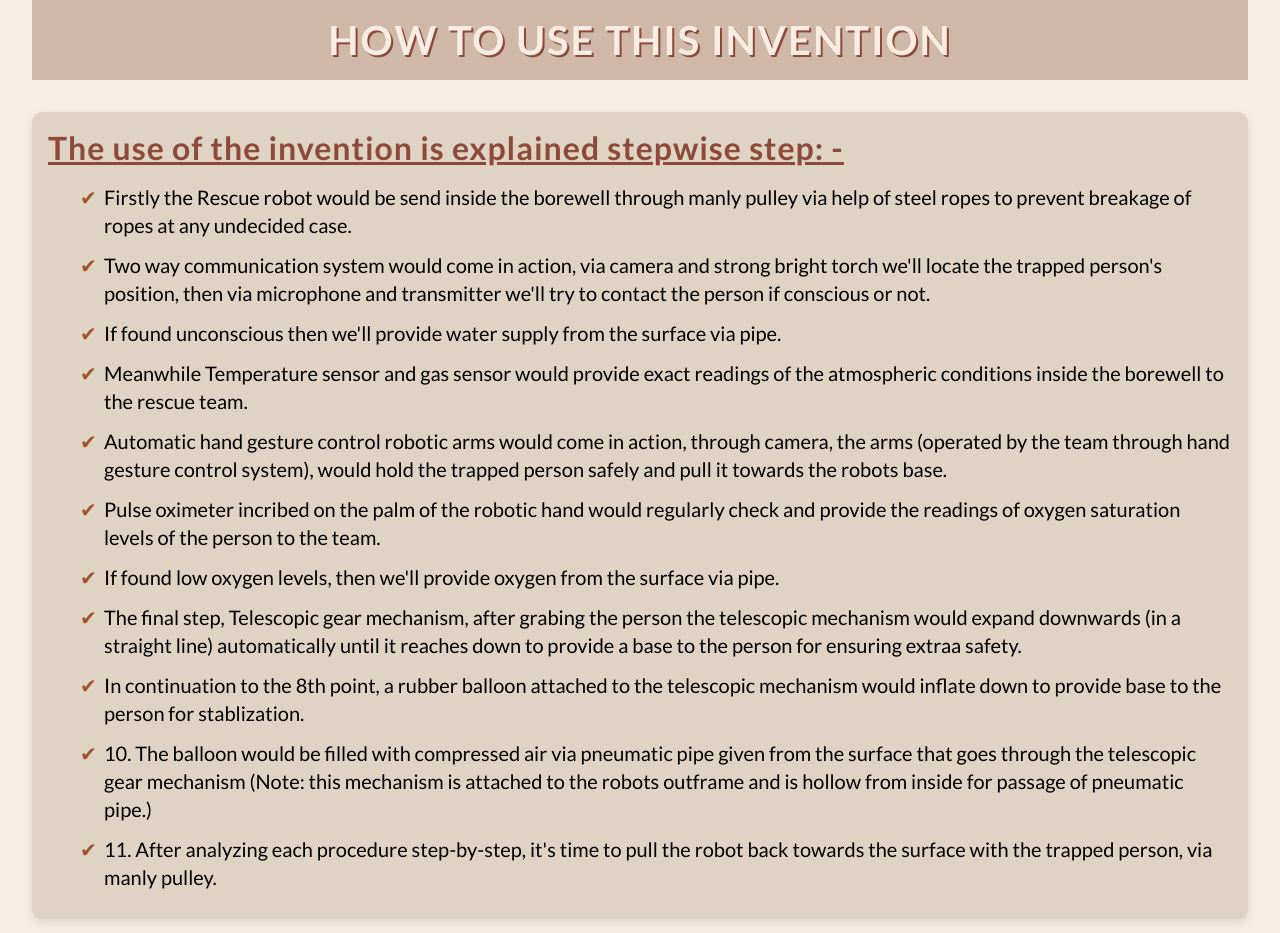
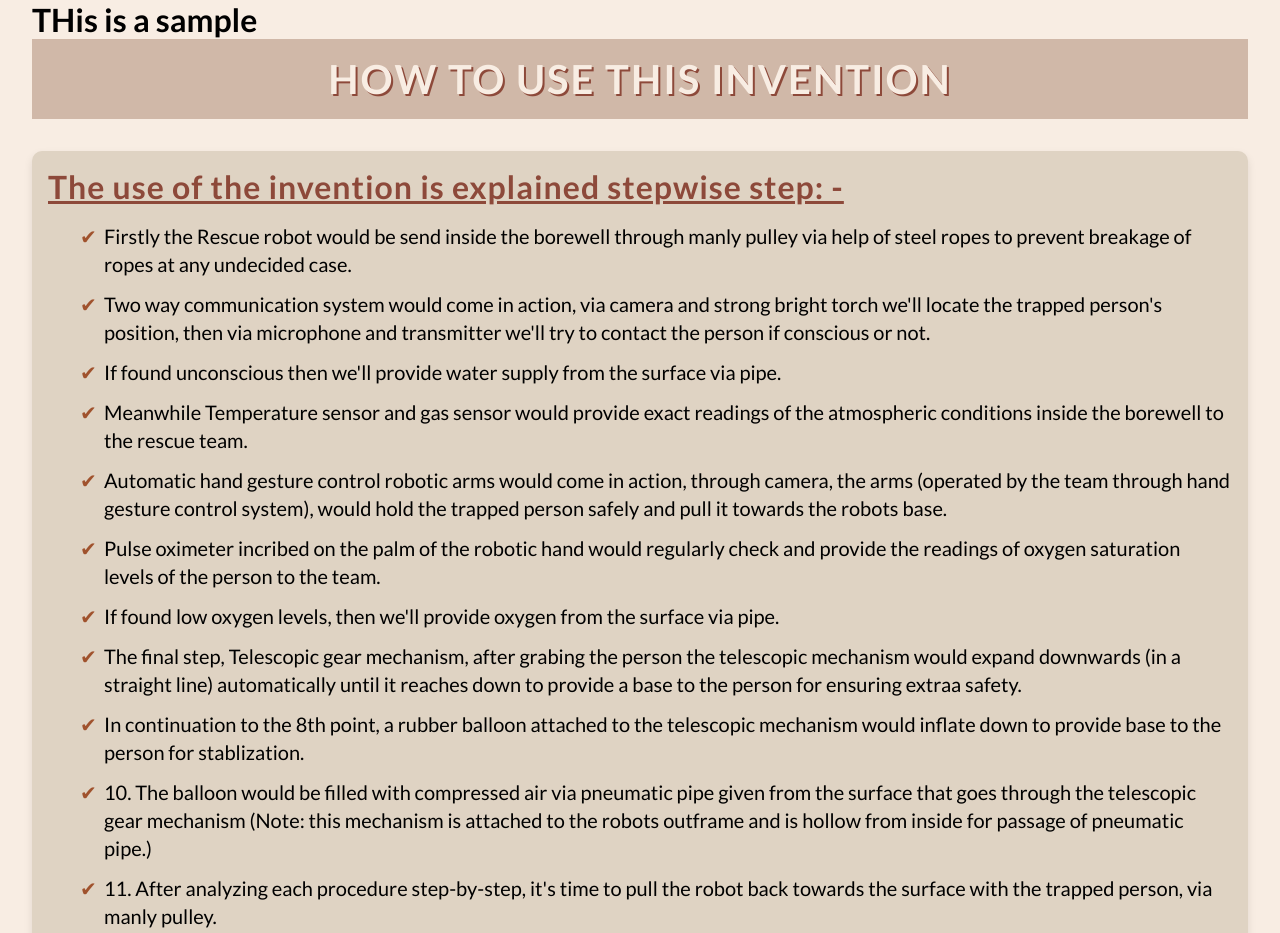
Before and after one commit to tanishVerma8805/sample, a plain HTML site: page index.html in a window 1280 px wide. Shown: the top 933 px of the page. Drawn offline with Linux system fonts and the light colour scheme.

Commit message:
Update index.html

```diff
--- a/index.html
+++ b/index.html
@@ -202,6 +202,7 @@
 </head>
 
 <body>
+    <h1>THis is a sample</h1>
     <header>
         <h1>HOW TO USE THIS INVENTION</h1>
     </header>
```
